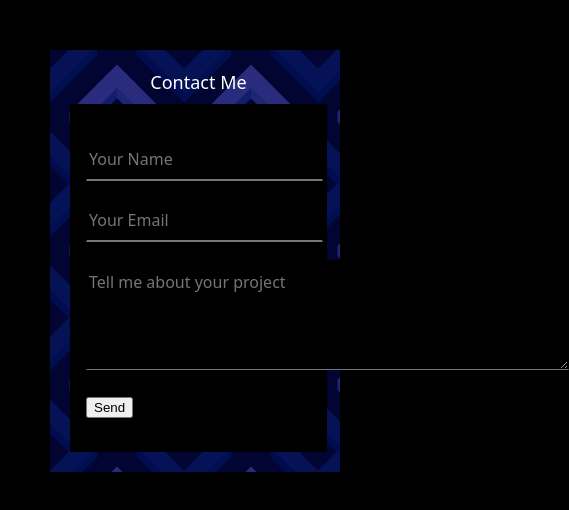
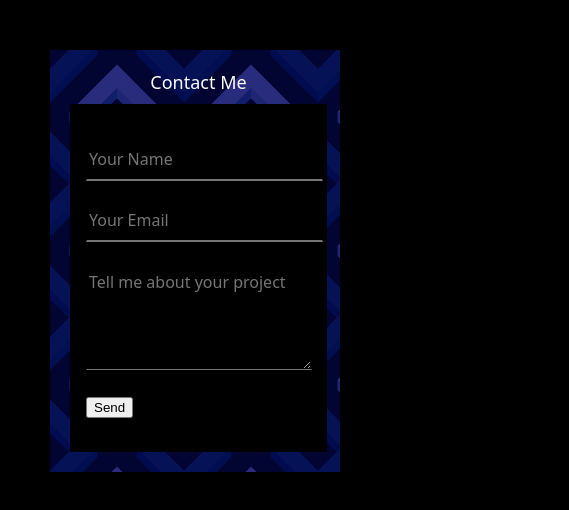
Before and after one commit to jonellwood/contactPage, a plain HTML site: page index.html in a window 390 px wide. Shown: the whole page, 569 px wide, since content can reach past the window. Drawn offline with Linux system fonts and the light colour scheme.

Commit message:
still working on media queries

```diff
--- a/index.html
+++ b/index.html
@@ -94,7 +94,7 @@
             line-height: 20px;
         }
 
-        @media(max-width: 900px) {
+        @media(max-width: 950px) {
 
             .leftSide {
                 width: 150px;
@@ -109,6 +109,10 @@
             form {
                 width: 300px;
             }
+
+            #details {
+                width: 290px;
+            }
         }
 
         @media(max-width: 750px) {
@@ -116,6 +120,7 @@
                 grid-template-columns: 1fr;
                 width: 100px;
                 height: 50px;
+                padding-left: 25px;
             }
 
             article {
@@ -125,9 +130,17 @@
             form {
                 width: 225px;
             }
+
+            #details {
+                width: 220px;
+            }
+
+            .emailHolder {
+                font-size: small;
+            }
         }
 
-        @media(max-width: 425px) {
+        @media(max-width: 500px) {
             .leftSide {
                 display: none;
             }
@@ -135,6 +148,13 @@
             .hiddenDiv {
                 display: block;
             }
+
+            .rightSide {
+                display: grid;
+                grid-template-rows: 1fr;
+                align-items: center;
+            }
+
         }
     </style>
 </head>
```
